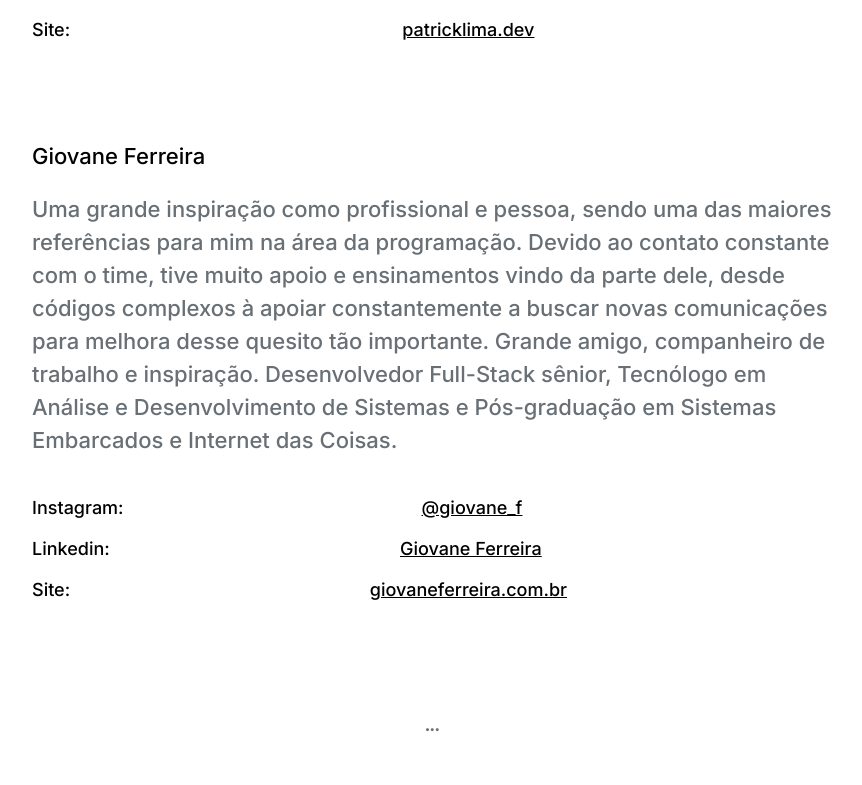
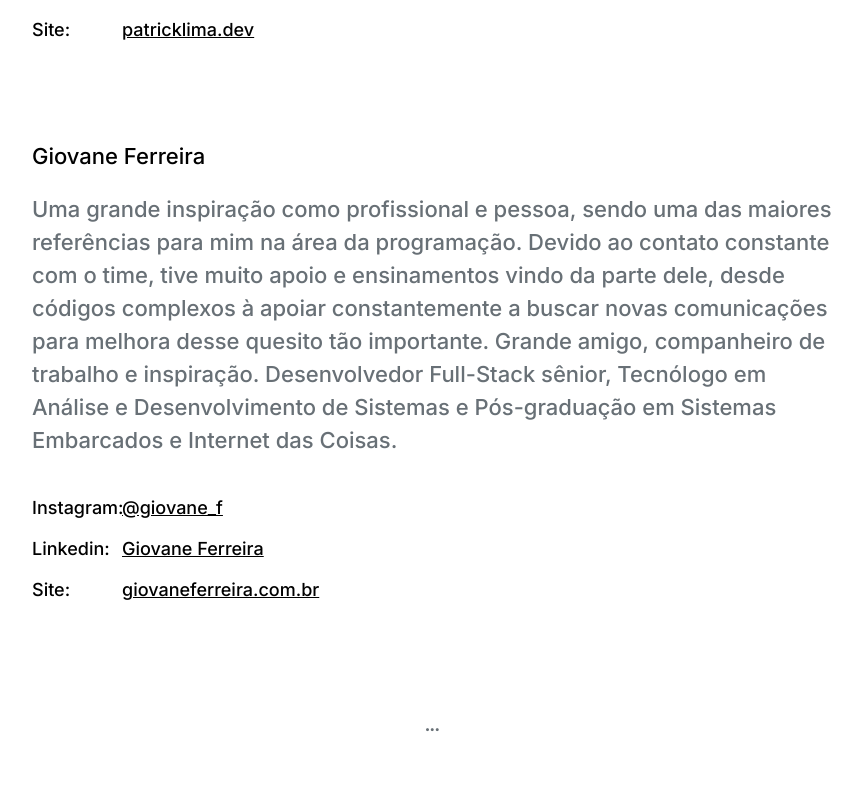
Before and after one commit to ricardogdf/Portfolio, a Next.js app: page /sobre in a window 1280 px wide. Shown: the part 1840-2625 px from the top of the page, without its empty margins (208-1070 px from the left). Built offline with nearby package versions, Linux system fonts and the light colour scheme; a web font is replaced by a local one.

Commit message:
Arrumando links das menções

```diff
--- a/pages/_app.js
+++ b/pages/_app.js
@@ -117,18 +117,13 @@ button{
   margin-bottom: 20px;
 }
 
-.socialMedias{
-  width: 100%;
-  justify-content: center;
-}
-
 .linkSocialMedias{
   color: var(--foreground)
   margin: 10px 0 0 40px;
 }
 
 .nameSocialMedias{
-  width: 80px;
+  width: 90px;
 }
 `
 
--- a/pages/sobre.js
+++ b/pages/sobre.js
@@ -86,9 +86,9 @@ export default function Sobre() {
                     <Text className='name'>Giovane Ferreira</Text>
                     <Text className='description'>Uma grande inspiração como profissional e pessoa, sendo uma das maiores referências para mim na área da programação. Devido ao contato constante com o time, tive muito apoio e ensinamentos vindo da parte dele, desde códigos complexos à apoiar constantemente a buscar novas comunicações para melhora desse quesito tão importante. Grande amigo, companheiro de trabalho e inspiração. Desenvolvedor Full-Stack sênior, Tecnólogo em Análise e Desenvolvimento de Sistemas e Pós-graduação em Sistemas Embarcados e Internet das Coisas.</Text>
                     <Box className='boxSocialMedias'>
-                        <Flex className='mbMedias'><Box className='nameSocialMedias'>Instagram:</Box> <Flex className='socialMedias'><a className='linkSocialMedias' href='https://www.instagram.com/giovane_f/'>@giovane_f</a ></Flex></Flex>
-                        <Flex className='mbMedias'><Box className='nameSocialMedias'>Linkedin:</Box><Flex className='socialMedias'><a className='linkSocialMedias' href='https://www.linkedin.com/in/giovaneferreira/'>Giovane Ferreira</a ></Flex></Flex>
-                        <Flex className='mbMedias'><Box className='nameSocialMedias'>Site:</Box><Flex className='socialMedias'><a className='linkSocialMedias' href='https://giovaneferreira.com.br/'>giovaneferreira.com.br</a ></Flex></Flex>
+                        <Flex className='mbMedias'><Box className='nameSocialMedias'>Instagram:</Box> <a className='linkSocialMedias' href='https://www.instagram.com/giovane_f/'>@giovane_f</a ></Flex>
+                        <Flex className='mbMedias'><Box className='nameSocialMedias'>Linkedin:</Box><a className='linkSocialMedias' href='https://www.linkedin.com/in/giovaneferreira/'>Giovane Ferreira</a ></Flex>
+                        <Flex className='mbMedias'><Box className='nameSocialMedias'>Site:</Box><a className='linkSocialMedias' href='https://giovaneferreira.com.br/'>giovaneferreira.com.br</a ></Flex>
                     </Box>
                 </Box>
                 <footer>
```
